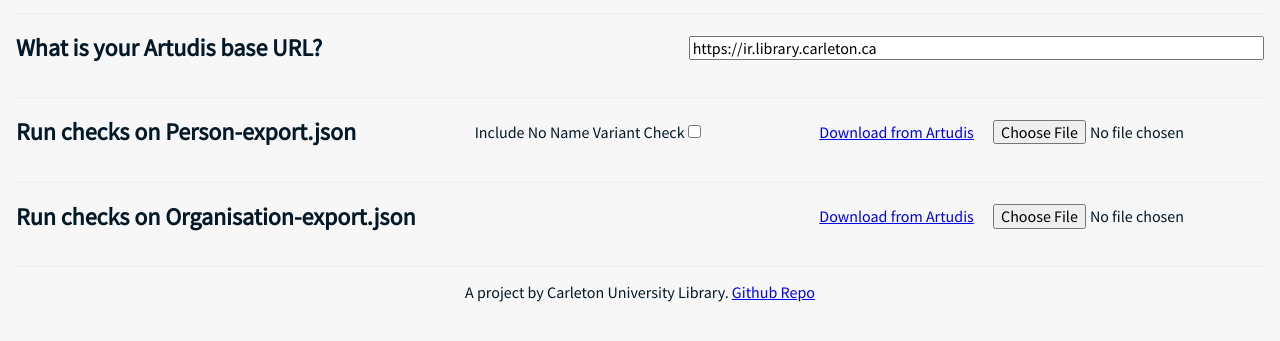
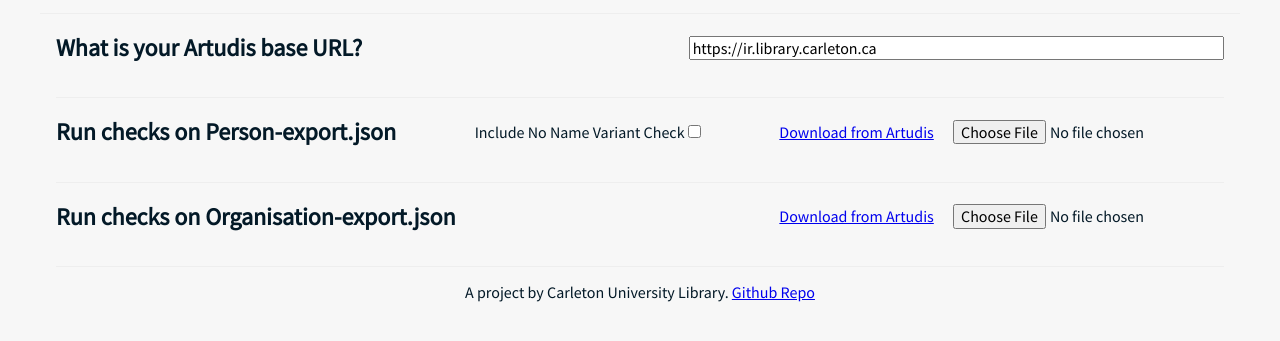
Before and after one commit to artudis-utils/dashboard, a plain HTML site: page index.html in a window 1280 px wide. Shown: the part 147-488 px from the top of the page. Drawn offline with nearby package versions, Linux system fonts and the light colour scheme.

Commit message:
added max-width

```diff
--- a/index.html
+++ b/index.html
@@ -46,8 +46,9 @@
 		}
 
 		#all-tools-wrapper {
-			margin: 1rem;
+			margin: 1rem auto;
 			border-top: thin solid #eeeeee;
+			max-width: 1200px;
 		}
 
 		.tool-wrapper {
@@ -57,6 +58,7 @@
 			justify-content: space-between;
 			border-bottom: thin solid #eeeeee;
 			padding-bottom: 1rem;
+			margin: 0px 1rem;
 		}
 
 		.tool-wrapper h2 {
```
